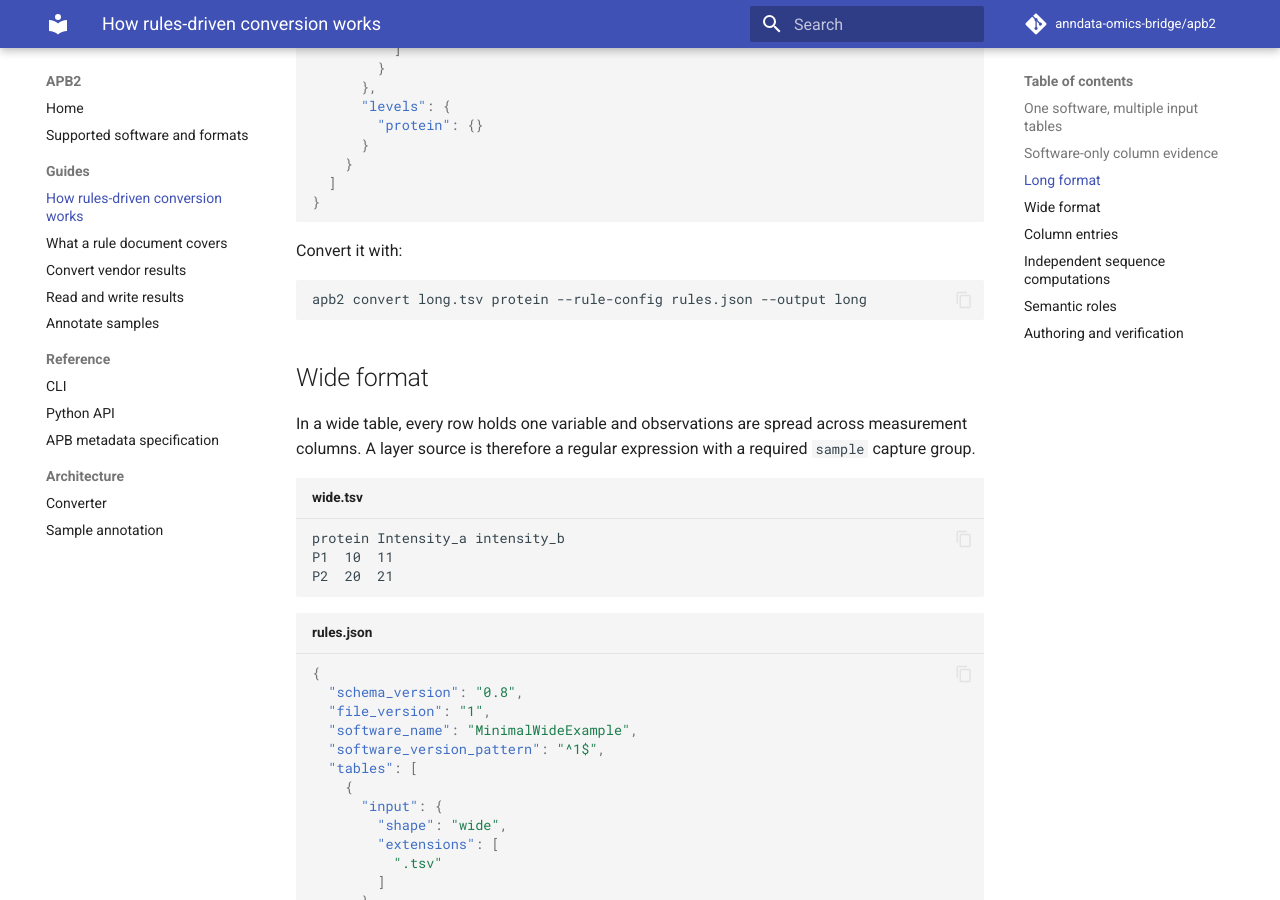
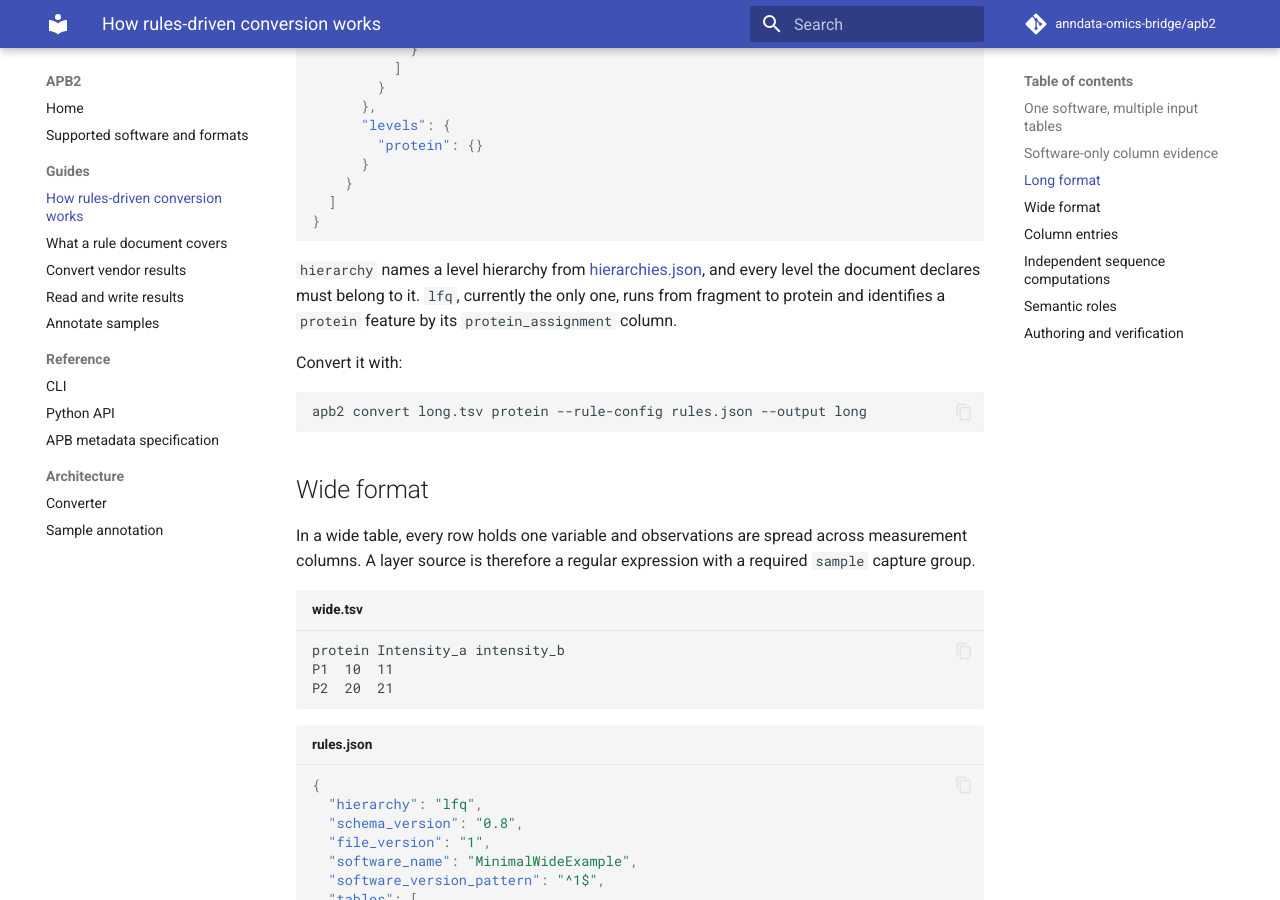
Before and after one commit to anndata-omics-bridge/apb2, an MkDocs documentation site: the page built from docs/rule-based.md, in a window 1280 px wide and 900 px high, scrolled down 3198 px. Built offline with MkDocs 1.6.1 and Material for MkDocs 9.7.7, drawn with Linux system fonts in a browser that asks for light colours; comment, search, counter and statistics services are not loaded.

Commit message:
docs: declare hierarchy in the rule-based tutorial examples
Both the Long and the Wide example rules.json omitted the required root
hierarchy, so RuleDocument rejected them before parsing. They now declare
"lfq" like every packaged rule, and one sentence explains the field. Both
examples convert to the same 2x2 protein result.

````diff
--- a/docs/rule-based.md
+++ b/docs/rule-based.md
@@ -41,6 +41,7 @@
 
 ```json title="rules.json"
 {
+  "hierarchy": "lfq",
   "schema_version": "0.8",
   "file_version": "1",
   "software_name": "MinimalLongExample",
@@ -101,6 +102,8 @@
 }
 ```
 
+`hierarchy` names a level hierarchy from [hierarchies.json](../src/apb2/parserV2/vendor_parse_rules/schema/hierarchies.json), and every level the document declares must belong to it. `lfq`, currently the only one, runs from fragment to protein and identifies a `protein` feature by its `protein_assignment` column.
+
 Convert it with:
 
 ```bash
@@ -119,6 +122,7 @@
 
 ```json title="rules.json"
 {
+  "hierarchy": "lfq",
   "schema_version": "0.8",
   "file_version": "1",
   "software_name": "MinimalWideExample",
````
